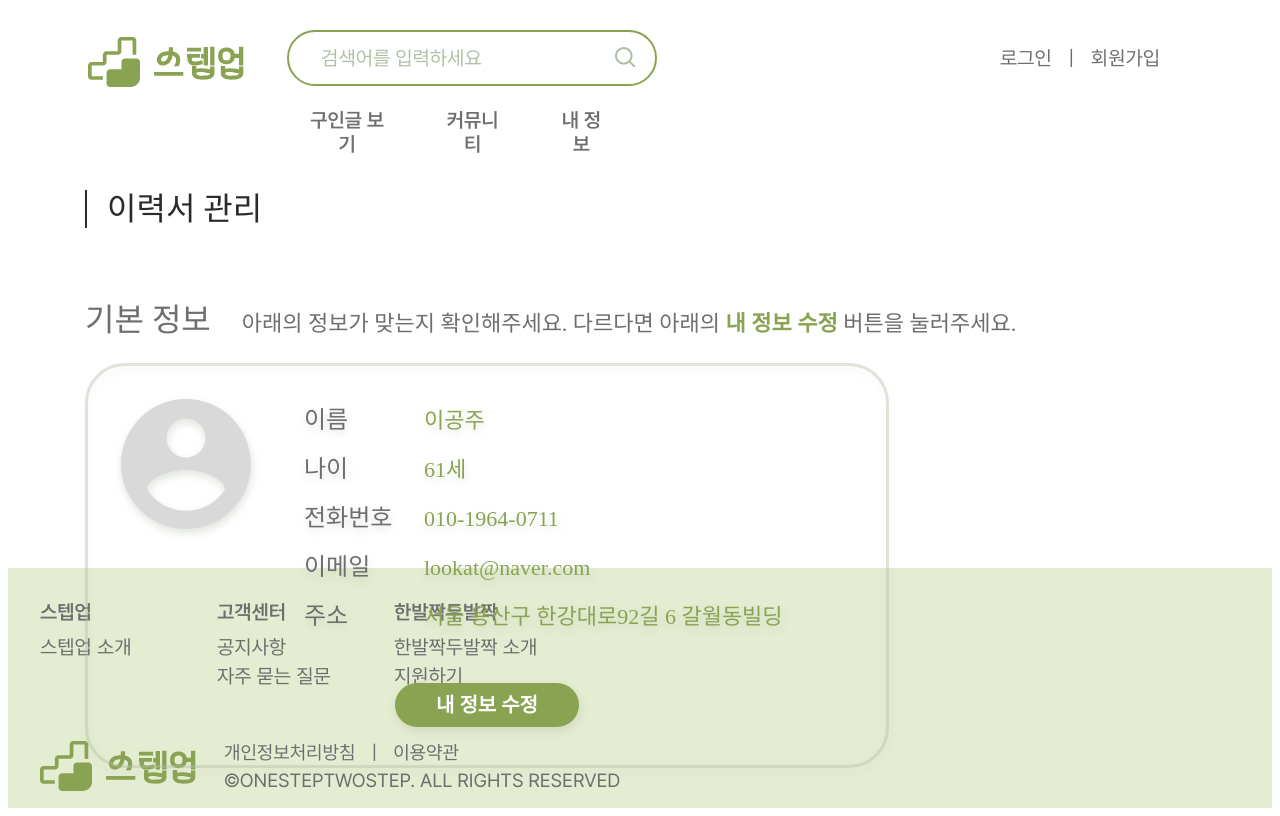
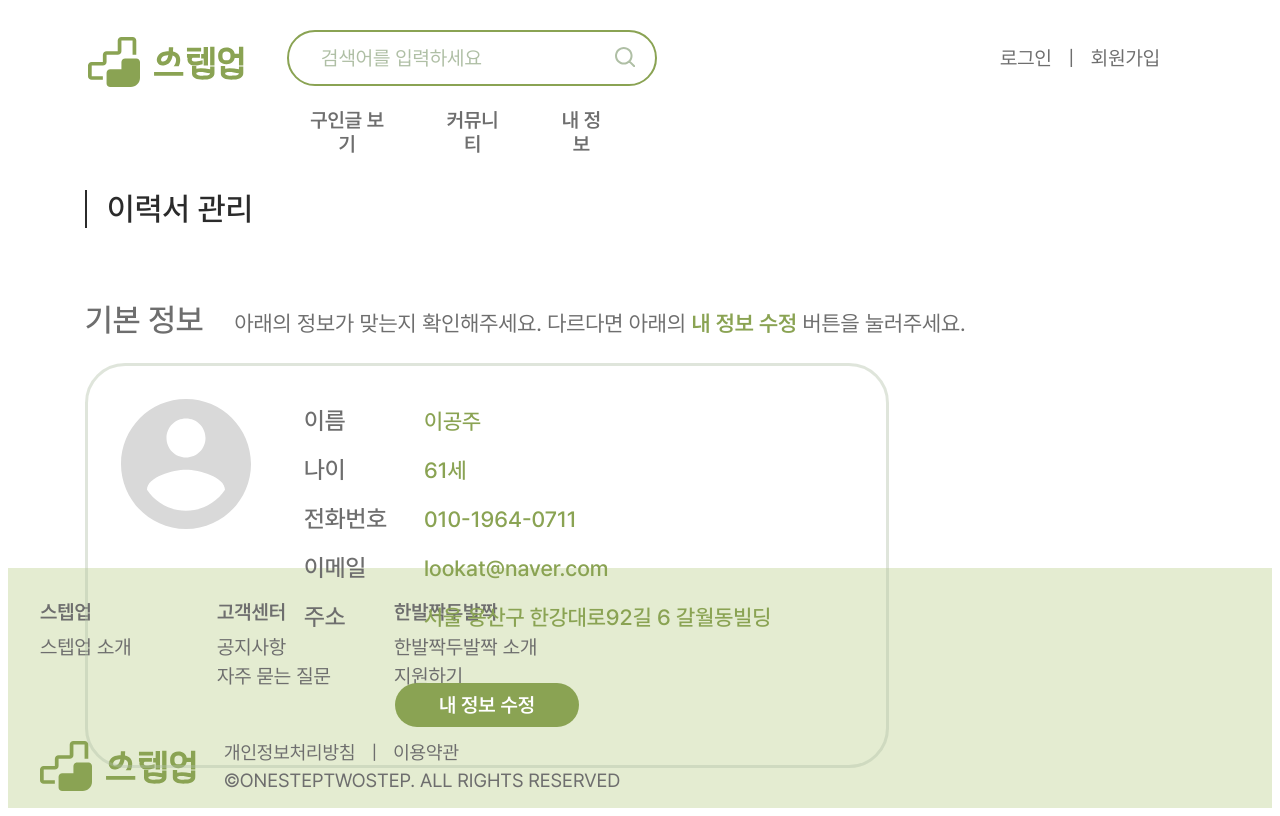
Before and after one commit to ICT-project-stepup/stepup-web, a React (Create React App) app: page /manageresume in a window 1280 px wide. Shown: the top 816 px of the page. Built offline with nearby package versions, Linux system fonts and the light colour scheme.

Commit message:
Fix: 폰트 수정

```diff
--- a/src/pages/homeless/HmlsMyPage.js
+++ b/src/pages/homeless/HmlsMyPage.js
@@ -89,7 +89,7 @@ const Text = styled.span`
   top: 39.84%;
   bottom: 55.96%;
 
-  font-family: "Pretendard";
+  font-family: "Pretendard-SemiBold";
   font-style: normal;
   font-weight: 600;
   font-size: 2.25rem;
@@ -111,7 +111,7 @@ const ChangeInformBtn = styled.button`
   color: #6e6e6e;
   cursor: pointer;
   background-color: white;
-  font-family: Pretendard;
+  font-family: "Pretendard-Medium";
   font-size: 1.25rem;
   font-weight: 500;
   line-height: 1.4925rem;
@@ -138,7 +138,7 @@ const ResumeBox = styled.button`
   margin-right: 3.125rem;
   background-color: white;
   cursor: pointer;
-  font-family: "Pretendard";
+  font-family: "Pretendard-Medium";
   font-style: normal;
   font-weight: 500;
   font-size: 2.25rem;
--- a/src/pages/homeless/resume/ManageResume.js
+++ b/src/pages/homeless/resume/ManageResume.js
@@ -6,7 +6,6 @@ import { ReactComponent as ProfileIcon } from "../../../icons/ProfileIcon.svg";
 
 /* 채은 */
 export default function ManageResume() {
-
   // 더미데이터
   const userDummy = {
     name: "이공주",
@@ -23,7 +22,6 @@ export default function ManageResume() {
     { label: "이메일", value: userDummy.email },
     { label: "주소", value: userDummy.address },
   ];
-
 
   return (
     <Test>
@@ -79,7 +77,7 @@ const Text = styled.div`
   top: 11.875rem;
   background: #ffffff;
   border-left: 0.125rem solid #2b2b2b;
-  font-family: "Pretendard";
+  font-family: "Pretendard-Medium";
   font-style: normal;
   font-weight: 500;
   font-size: 2rem;
@@ -103,7 +101,7 @@ const Inform = styled.div`
   .title {
     width: 7.4375rem;
     height: 2.375rem;
-    font-family: "Pretendard";
+    font-family: "Pretendard-Medium";
     font-style: normal;
     font-weight: 500;
     font-size: 2rem;
@@ -117,7 +115,7 @@ const Inform = styled.div`
     width: 45.75rem;
     height: 1.625rem;
     margin-left: 0.6875rem;
-    font-family: "Pretendard";
+    font-family: "Pretendard-Regular";
     font-style: normal;
     font-weight: 400;
     font-size: 1.375rem;
@@ -126,7 +124,7 @@ const Inform = styled.div`
   }
 
   .highlight {
-    font-family: "Pretendard";
+    font-family: "Pretendard-SemiBold";
     font-size: 1.375rem;
     font-weight: 600;
     line-height: 1.640625rem;
@@ -150,10 +148,9 @@ const InformBox = styled.div`
   width: 50.25rem;
   height: 25.3125rem;
   margin-top: 1.25rem;
-  border: 0.1875rem solid rgba(175, 191, 165, 0.4); /* 3px */
+  border: 0.1875rem solid rgba(175, 191, 165, 0.4);
   border-radius: 2.5rem;
   position: absolute;
-  filter: drop-shadow(0.0625rem 0.25rem 0.25rem rgba(175, 191, 165, 0.4));
 `;
 
 const Info = styled.div`
@@ -173,7 +170,7 @@ const InfoRow = styled.div`
 
 const InfoLabel = styled.div`
   width: 7.5rem;
-font-family: "Pretendard";
+  font-family: "Pretendard-Medium";
   font-style: normal;
   font-weight: 500;
   font-size: 1.5rem;
@@ -185,7 +182,7 @@ align-items: center;
 
 const InfoValue = styled.div`
   /* 정보 데이터 */
-font-family: "Pretendard";
+  font-family: "Pretendard-Medium";
   font-style: normal;
   font-weight: 500;
   font-size: 1.375rem;
@@ -216,7 +213,7 @@ const Button = styled.button`
   background: #8aa353;
   border-radius: 1.5625rem;
 
-  font-family: "Pretendard";
+  font-family: "Pretendard-SemiBold";
   font-style: normal;
   font-weight: 600;
   font-size: 1.25rem;
```
Lines whose indentation alone changed are shown as unchanged.
